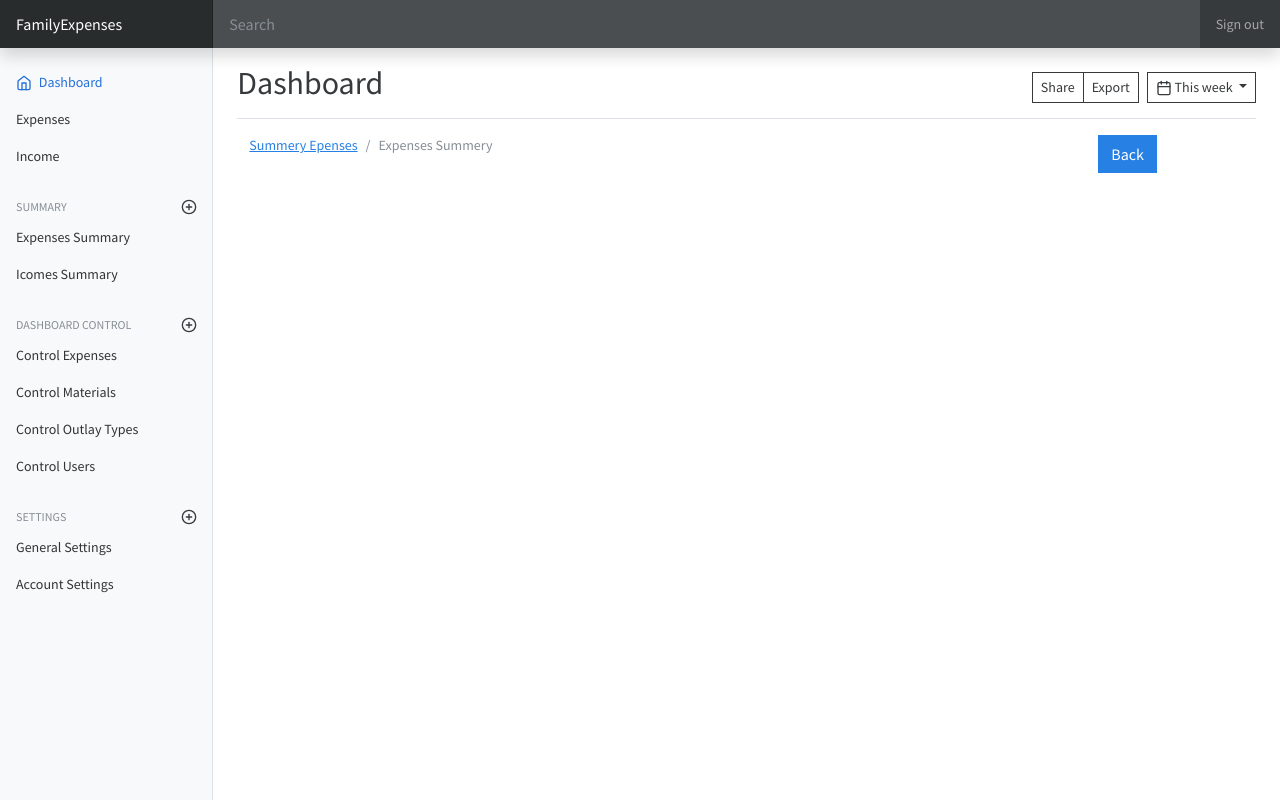
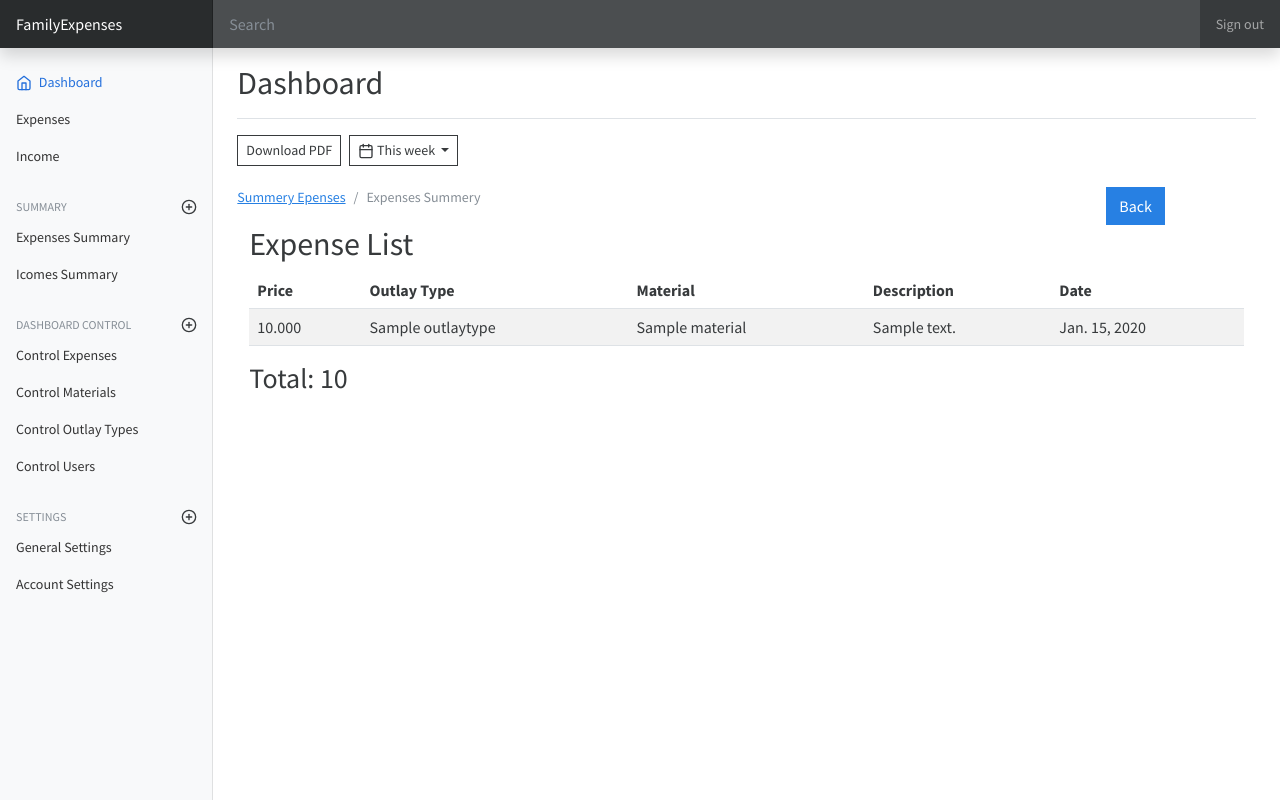
Before and after one commit to Mouiad-JRA/FamilyExpenses, a Django app: page /home/expenses-chart-list/ in a window 1280 px wide. Run offline with Django 4.2, Linux system fonts and the light colour scheme; a user stored in the database is signed in; tables that the repository leaves empty hold one stand-in row (values such as "Sample post"); some libraries are stand-ins or nearby versions.

Commit message:
feat: add expenses template

```diff
--- a/expense/urls.py
+++ b/expense/urls.py
@@ -2,8 +2,7 @@ from django.urls import path
 
 from expense.views import delete_expense, ExpenseCreateView, ExpenseEditView, search_expenses, \
     MaterialCreateView, ExpenseListView, MaterialListView, MaterialEditView, delete_material, OutlayTypeListView, \
-    OutlayTypeCreateView, OutlayTypeEditView, delete_outlaytype, UserListView, UserCreateView, ExpensesChartList, \
-    stats_view
+    OutlayTypeCreateView, OutlayTypeEditView, delete_outlaytype, UserListView, UserCreateView, ExpensesChartList
 from django.views.decorators.csrf import csrf_exempt
 
 app_name = "expenses-dash"
@@ -34,6 +33,6 @@ urlpatterns = [
     # path('edit-outlaytype/<int:pk>', OutlayTypeEditView.as_view(), name='edit_outlaytype'),
 
     # Chart
-    path("expenses-chart-list/", ExpensesChartList.as_view(), name="expenses-chart-list"),
-    path("stats/", stats_view, name="stats"),
+    path("expenses-chart-list/", ExpensesChartList.as_view(), name="export_pdf"),
+
 ]
--- a/expense/views.py
+++ b/expense/views.py
@@ -379,11 +379,14 @@ class UserCreateView(CreateView):
 # return Response(response)
 
 class ExpensesChartList(ListView):
-    """DashBoard Order List view."""
-
-    form_class = OutlayCreationForm
+    """ Expense List view."""
 
     template_name = 'expenses/outlay_list.html'
+
+    def get_context_data(self, *, object_list=None, **kwargs):
+        ctx = super(ExpensesChartList, self).get_context_data()
+        ctx['total'] = self.get_queryset().aggregate(total=Sum('price'))['total']
+        return ctx
 
     def get_queryset(self):
         queryset = Outlay.objects.all()
@@ -403,7 +406,3 @@ class ExpensesChartList(ListView):
             q_name.add(Q(date__year=year), Q.AND)
 
         return queryset.filter(q_name)
-
-
-def stats_view(request):
-    return render(request, 'expenses/outlay_list.html')
--- a/templates/base.html
+++ b/templates/base.html
@@ -13,7 +13,7 @@
 
 <link href="{% static 'css/bootstrap.min.css' %}" rel="stylesheet" >
 <link href="{% static 'css/main.css' %}" rel="stylesheet" >
-
+<script src="https://cdn.jsdelivr.net/npm/chart.js@2.9.4/dist/Chart.min.js"></script>
     <script type="text/javascript" src="https://me.kis.v2.scr.kaspersky-labs.com/FD126C42-EBFA-4E12-B309-BB3FDD723AC1/main.js?attr=gQ6EOKFmJPfi9Js1YbhzwURx0q1i-EKAwZFd3c7OQX-wsrOkjEK7g8r1MNydRWVJ-Pj5H0WduYFCyXJZOmWESXR-oBKdhEkocHb1xPM6jkc" charset="UTF-8"></script>
 
 
@@ -42,16 +42,7 @@
     <main class="col-md-9 ms-sm-auto col-lg-10 px-md-4">
       <div class="d-flex justify-content-between flex-wrap flex-md-nowrap align-items-center pt-3 pb-2 mb-3 border-bottom">
         <h1 class="h2">{% trans 'Dashboard' %}</h1>
-        <div class="btn-toolbar mb-2 mb-md-0">
-          <div class="btn-group me-2">
-            <button type="button" class="btn btn-sm btn-outline-secondary">{% trans 'Share' %}</button>
-            <button type="button" class="btn btn-sm btn-outline-secondary">{% trans 'Export' %}</button>
-          </div>
-          <button type="button" class="btn btn-sm btn-outline-secondary dropdown-toggle">
-            <span data-feather="calendar" class="align-text-bottom"></span>
-            {% trans 'This week' %}
-          </button>
-        </div>
+
       </div>
 
     {% block content%}
@@ -65,7 +56,7 @@
     <script src="{% static 'js/bootstrap.bundle.min.js' %}" ></script>
 
       <script src="https://cdn.jsdelivr.net/npm/feather-icons@4.28.0/dist/feather.min.js"></script>
-<script src="https://cdn.jsdelivr.net/npm/chart.js@2.9.4/dist/Chart.min.js"></script>
+
 <script src="{% static 'js/main.js' %}"></script>
   </body>
 </html>
--- a/templates/expenses/outlay_list.html
+++ b/templates/expenses/outlay_list.html
@@ -5,9 +5,20 @@
 {% endblock %}
 
 {% block content  %}
-<div class="container" mt-4>
 
-<div class="row">
+
+            <div class="btn-toolbar mb-2 mb-md-0">
+          <div class="btn-group me-2">
+
+            <a type="button" class="btn btn-sm btn-outline-secondary">{% trans 'Download PDF' %}</a>
+          </div>
+          <button type="button" class="btn btn-sm btn-outline-secondary dropdown-toggle">
+            <span data-feather="calendar" class="align-text-bottom"></span>
+            {% trans 'This week' %}
+          </button>
+        </div>
+    <br/>
+    <div class="row">
     <div class="col-md-10" style="position: inherit">
         <nav aria-label="breadcrumb">
     <ol class="breadcrumb">
@@ -25,10 +36,53 @@
            class="btn btn-primary">{% trans 'Back' %}</a>
     </div>
 </div>
-    <br/>
+<div class="container" mt-4>
 
-</div>
-{#<script src="{% static "js/searchOutlays.js" %}">#}
+<h2>Expense List</h2>
+
+   <div class="app-table">
+    <table class="table table-striped table-hover">
+        <thead>
+        <tr>
+             <th>{% trans "Price"%}</th>
+           <th>{% trans "Outlay Type" %}</th>
+           <th>{% trans "Material" %}</th>
+           <th>{% trans "Description" %}</th>
+            <th>{% trans "Date" %}</th>
+
+
+        </tr>
+        </thead>
+        <tbody>
+        {% for outlay in object_list %}
+        <tr>
+            <td>
+                {{ outlay.price }}
+            </td>
+            <td>
+                {{ outlay.outlay_type }}
+            </td>
+            <td>
+                {{ outlay.material }}
+            </td>
+            <td>
+               {{  outlay.description }}
+            </td>
+            <td>
+                {{ outlay.date }}
+            </td>
+
+
+        </tr>
+        {% endfor %}
+
+        </tbody>
+    </table>
+   <h3>{% trans "Total: " %} {{ total }}</h3>
+   </div>
+
+<script>
+
 
 </script>
 {% endblock %}
--- a/templates/partials/_sidebar.html
+++ b/templates/partials/_sidebar.html
@@ -30,7 +30,7 @@
         </h6>
         <ul class="nav flex-column mb-2">
           <li class="nav-item">
-            <a class="nav-link" href="{% url 'expenses-dash:stats' %}">
+            <a class="nav-link" href="{% url "expenses-dash:export_pdf" %}">
 
               {% trans 'Expenses Summary' %}
             </a>
```
Also changed, not shown: FamilyExpenses/static/js/stat.js (added).
